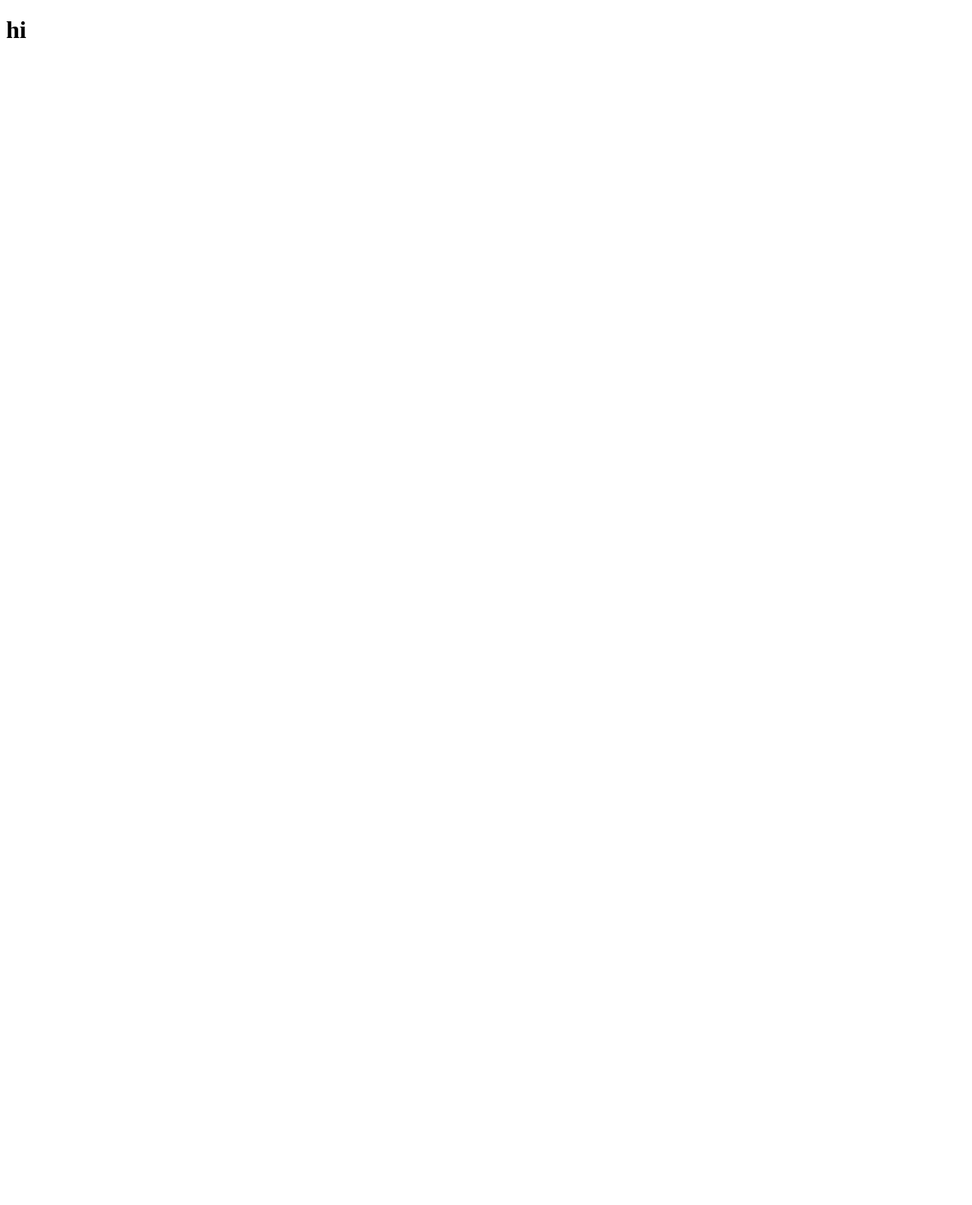
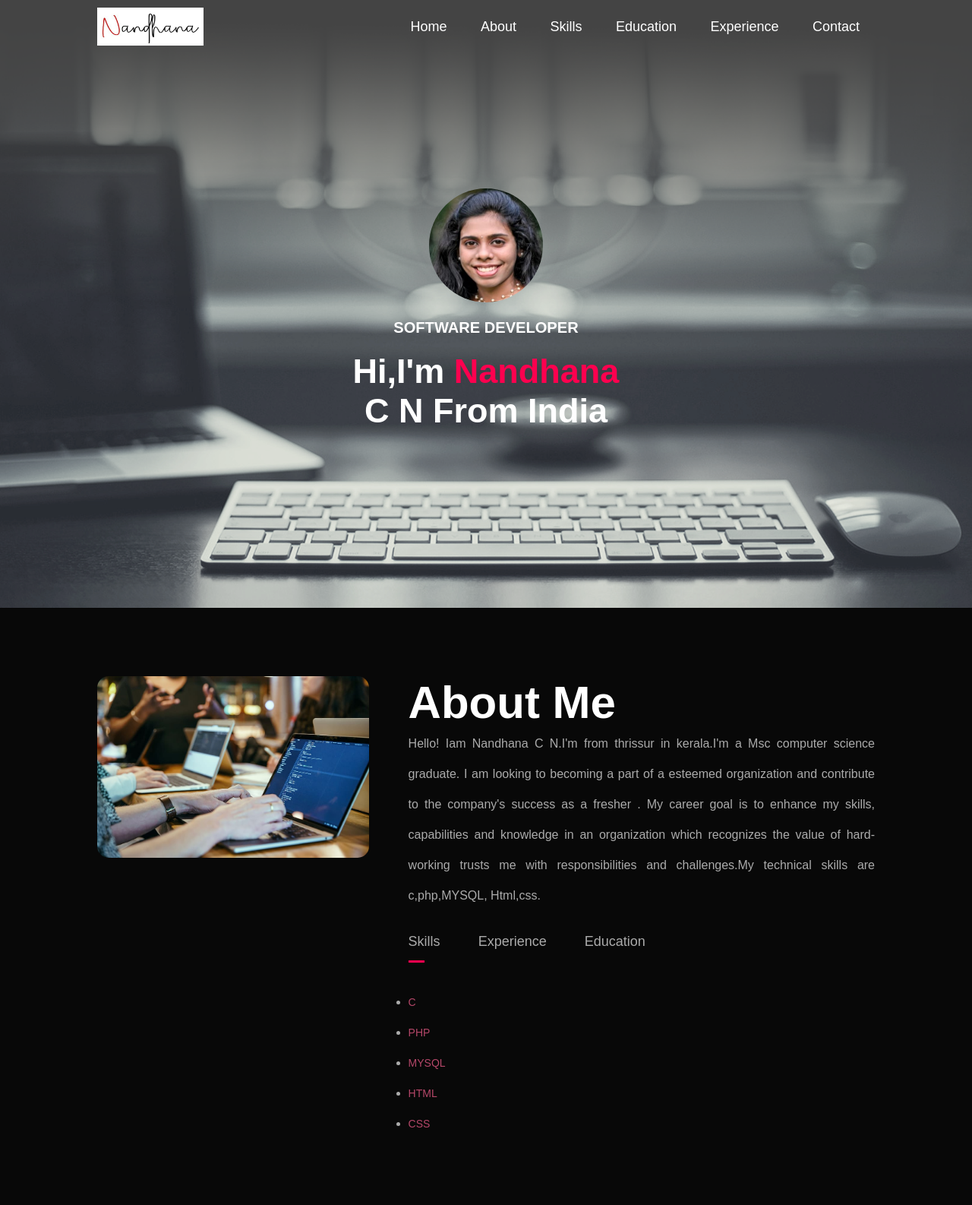
Before and after one commit to Nandhana2022/newproject2, a plain HTML site: page index.html in a window 1280 px wide. Shown: the top 1586 px of the page at 76% size. Before the commit the page ends 800 px from the top, so only its background shows below. Drawn offline with Linux system fonts and the light colour scheme.

Commit message:
changeee

```diff
--- a/index.html
+++ b/index.html
@@ -4,9 +4,143 @@
     <meta charset="UTF-8">
     <meta http-equiv="X-UA-Compatible" content="IE=edge">
     <meta name="viewport" content="width=device-width, initial-scale=1.0">
-    <title>new project</title>
+    <title>personal details</title>
+    <link rel="stylesheet" href="style.css">
+    <link rel="stylesheet" href="https://cdnjs.cloudflare.com/ajax/libs/font-awesome/4.7.0/css/font-awesome.min.css">
 </head>
 <body>
-  <h1>hi</h1>
+<div id="header">
+  <div class="container">
+    <nav>
+      <img src="images/loggggo.jpg" width="100" height="50" class="logo">
+      <ul>
+        <li><a href="#header">Home</a></li>
+        <li><a href="#about">About</a></li>
+        <li><a href="#about">Skills</a></li>
+        <li> <a href="#about">Education</a></li>
+        <li><a href="#about">Experience</a></li>
+          <li>   <a href="#contact">Contact</a></li>
+      </ul>
+
+
+    </nav>
+  <div class="header-text">
+    <div class="content-center">
+      <div class="cc-profile-image">
+        <a href="#">
+
+     <img src="images/pic.jpeg" alt="Image"></a></div>
+    <p><h6>SOFTWARE DEVELOPER</h6></p>
+    <h2>Hi,I'm <span>Nandhana</span><br> C N From India</h2>
+  </div></div>
+  </div>
+</div>
+<div id="about">
+  <div class="container">
+    <div class="row">
+     <div class="about-col-1">
+
+      <img src="images/cd.jpg">
+    </div>
+      <div class="about-col-2">
+        <h1 class="sub-title">About Me</h1>
+       <p>Hello! Iam Nandhana C N.I'm from thrissur in kerala.I'm a Msc computer science graduate.
+          I am looking to becoming a part of a esteemed organization and contribute to the company's success as a fresher .
+          My career goal is to enhance my skills, capabilities and knowledge in an organization which
+          recognizes the value of hard-working trusts me with responsibilities and
+          challenges.My technical skills are c,php,MYSQL, Html,css.</p>
+      <div class="tab-titles">
+       <p class="tab-links active-link" onclick="opentab('skills')">Skills</p>
+        <p class="tab-links"onclick="opentab('experience')" >Experience</p>
+        <p class="tab-links"onclick="opentab('education')">Education</p></div>
+        <div class="tab-contents active-tab" id="skills">
+          <ul>
+            <li><span>C</span></li>
+            <li><span>PHP</span></li>
+            <li><span>MYSQL</span></li>
+            <li><span>HTML</span></li>
+            <li><span>CSS</span></li>
+
+          </ul>
+        </div>
+        <div class="tab-contents" id="experience">
+          <ul>
+            <li><span>JAN 2022-MAR 2022</span><br> Internship at Star innovations thrissur</li>
+            <li><span>NOV 2020-FEB 2021</span><br> Internship at Mocoit solutions kochi</li>
+
+
+          </ul>
+        </div>
+        <div class="tab-contents" id="education">
+          <ul>
+            <li><span>2020-2022</span><br>Msc cs from St thomas college Thrissur</li>
+            <li><span>2017-2020</span><br>Bsc cs from LFcollege Guruvayoor</li>
+            <li><span>2015-2017</span><br> PLustwo from Ghss Mullassery</li>
+            <li><span>2014-2015</span><br> Sslc from Ckcghs Pavaratty</li>
+
+          </ul>
+        </div>
+      </div></div>
+    </div>
+  </div>
+</div></div>
+
+
+<div id="contact">
+ <div class="container">
+  <div class="row">
+    <div class="contact-left">
+      <h1 class="sub-title">Contact Me</h1>
+     <i class="fa fa-envelope" style="font-size:24px"></i>nandhunarendran2000@gmail.com<br>
+      <i class="fa fa-phone" style="font-size:24px"></i> 7558835948<br>
+      <i class="fa fa-home" style="font-size:24px"></i>Chulliyil(H) Venkidangu P O 680510,thrissur,kerala
+      <div class="social-icons">
+        <a href="#" class="fa fa-facebook"></a>
+        <a href="#" class="fa fa-linkedin"></a>
+<a href="#" class="fa fa-instagram"></a>
+    </div></div>
+    <div class="contact-right">
+
+    <form name="submit-to-google-sheet">
+      <input type="text" name="Name" placeholder="Your Name" required>
+      <input type="email" name="email" placeholder="Your Email" required>
+      <textarea name="Message" cols="6" rows="10" placeholder="Your Message"></textarea>
+      <button type="submit" class="btn btn2">Submit</button>
+    </form>
+    </div>
+  </div>
+</div>
+</div>
+<div class="copyright">
+  <p>Copyright @Nandhana.Made by Nandhana</p>
+</div>
+<script>
+  var tablinks=document.getElementsByClassName("tab-links");
+  var tabcontents=document.getElementsByClassName("tab-contents");
+  function opentab(tabname){
+    for(tablink of tablinks){
+      tablink.classList.remove("active-link");
+
+    }
+    for(tabcontent of tabcontents){
+      tabcontent.classList.remove("active-tab");
+
+    }
+    event.currentTarget.classList.add("active-link");
+    document.getElementById(tabname).classList.add("active-tab");
+  }
+</script>
+<script>
+  const scriptURL = '<https://script.google.com/macros/s/AKfycby5vLi5KOHE3oVE6nxqJHxE01HhIbyVRbyXIRt75hE5dgOeBNm6uWiKTklOviJ5qOTf/exec>'
+  const form = document.forms['submit-to-google-sheet']
+
+  form.addEventListener('submit', e => {
+    e.preventDefault()
+    fetch(scriptURL, { method: 'POST', body: new FormData(form)})
+      .then(response => console.log('Success!', response))
+      .catch(error => console.error('Error!', error.message))
+  })
+</script>
+
 </body>
 </html>
--- /dev/null
+++ b/style.css
@@ -0,0 +1,239 @@
+*{
+    margin:0;
+    padding: 0;
+    font-family: 'Poppins',sans-serif;
+    box-sizing: border-box;
+}
+body{
+    background: #080808;
+    color: #fff;
+}
+#header{
+    width: 100;
+    height:100vh;
+    background-image: url(images/HvIEnr.png);
+    background-size: cover;
+    background-position: center;
+}
+.container
+{
+    padding: 10px 10%;;
+}
+nav{
+    display: flex;
+    align-items: center;
+    justify-content: space-between;
+    flex-wrap: wrap;
+}
+.logo{
+    width: 140px;;
+}
+nav ul li{
+    display:inline-block;
+    list-style: none;
+    margin: 10px 20px;
+}
+nav ul li a{
+    color: #fff;
+    text-decoration: none;
+    font-size: 18px;
+    position: relative;
+}
+nav ul li a::after{
+    content: '';
+    width: 0;
+    height:3px;
+    background: #ff004f;
+    position: absolute;
+    left: 0;
+    bottom: -6px;
+    transition: 0.5s;
+}
+nav ul li a:hover::after{
+    width: 100%;
+}
+.header-text{
+    margin-top: 20%;
+    font-size: 30px;
+}
+.header-text h2{
+    font-size: 60pxs;
+    margin-top: 20px;
+}
+.header-text h2 span{
+    color: #ff004f;
+}
+.content-center {
+    position: absolute;
+    top: 50%;
+    left: 50%;
+    transform: translate(-50%, -50%);
+    text-align: center;
+    padding: 0 15px;
+    color: #FFFFFF;
+    width: 100%;
+    max-width: 880px;
+}
+.cc-profile-image a:hover img {
+    transform: scale(1.06, 1.06);
+}
+.cc-profile-image a:before {
+    content: "";
+    border: 15px solid rgba(55, 140, 63, 0.6);
+    border-radius: 50%;
+    height: 180px;
+    width: 180px;
+    position: absolute;
+    left: 0;
+    -webkit-animation: pulsate 1.6s ease-out;
+    animation: pulsate 1.6s ease-out;
+    -webkit-animation-iteration-count: infinite;
+    animation-iteration-count: infinite;
+    opacity: 0.0;
+    z-index: 99;
+}
+.cc-profile-image img {
+    position: relative;
+    border-radius: 50%;
+    height: 180px;
+    width: 180px;
+    padding: 0;
+    margin: 0;
+    border: 15px solid transparent;
+    z-index: 9999;
+    transition: all .3s ease-out;
+}
+#about{
+    padding: 80px 0;
+    color: #ababab;
+}
+
+.row{
+    display: flex;
+    justify-content: space-between;
+    flex-wrap: wrap;
+
+}
+.about-col-1{
+    flex-basis: 35%;
+
+}
+.about-col-1 img{
+    width: 100%;
+    border-radius: 15px;
+
+}
+p{
+    line-height:40px;
+    text-align: justify;
+
+}
+.about-col-2{
+    flex-basis: 60%;
+}
+.sub-title{
+    font-size: 60px;
+    font-weight: 600;
+    color:#fff;
+}
+
+
+.tab-titles{
+    display: flex;
+    margin:20px 0 40px;
+}
+.tab-links{
+    margin-right: 50px;
+    font-size: 18px;
+    font-weight: 500;
+    cursor: pointer;
+    position: relative;
+}
+.tab-links::after{
+    content: '';
+    width:0;
+    height: 3px;
+    background: #ff004f;
+    position:absolute;
+    left:0;
+    bottom:-8px;
+    transition: 0.5s;
+}
+.tab-links.active-link::after{
+    width:50%;
+}
+.tab-contents ul li span{
+    color: #b54769;
+    font-size: 14px;
+}
+.tab-contents{
+    line-height:40px;
+    display: none;
+    font-family: Georgia, 'Times New Roman', Times, serif;
+}
+.tab-contents.active-tab{
+    display: block;
+}
+.fa-linkedin {
+    background: #007bb5;
+    color: white;
+  }
+  .fa-instagram {
+    background: #125688;
+    color: white;
+  }  .fa:hover {
+    opacity: 0.9;
+}  .fa {
+    padding: 20px;
+  text-align: center;
+    margin: 5px 2px;
+    font-size: 30px;
+    width: 50px;
+  }
+  .fa-facebook {
+    background: #3B5998;
+    color: white;
+  }
+  .contact-left{
+    flex-basis: 35%;
+  }
+  .contact-right
+  {
+    flex-basis: 60%;
+  }
+  .contact-left p{
+  margin-top:30px;
+  }
+  .contact-right form{
+    width: 100%;
+  }
+  .btn.btn2{
+    display: inline-block;
+    background: #ff004f;
+  }
+  form input,form textarea{
+    width: 100%;
+    border:0;
+    outline: none;
+    background: #262626;
+    padding: 15px ;
+   margin:15px 0;
+    color: #fff;
+    font-size: 18px;
+    border-radius: 6px;
+
+  }
+  form .btn2{
+    font-size: 18px;
+    padding:14px 60px;
+    margin-top: 20px;
+    cursor: pointer;
+  }
+  .copyright{
+    width:100%;
+    text-align: center;
+    padding: 25px 0;
+    font-weight: 300;
+    background: #262626;
+    margin-top: 20px;
+  }
```
Also changed, not shown: images/HvIEnr.png (added), images/cd.jpg (added), images/hi.jpg (added), images/loggggo.jpg (added), images/pic.jpeg (added).
